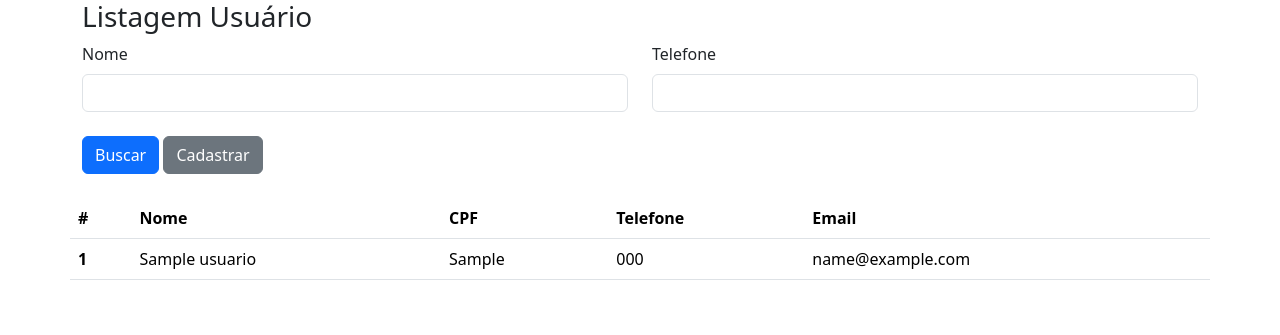
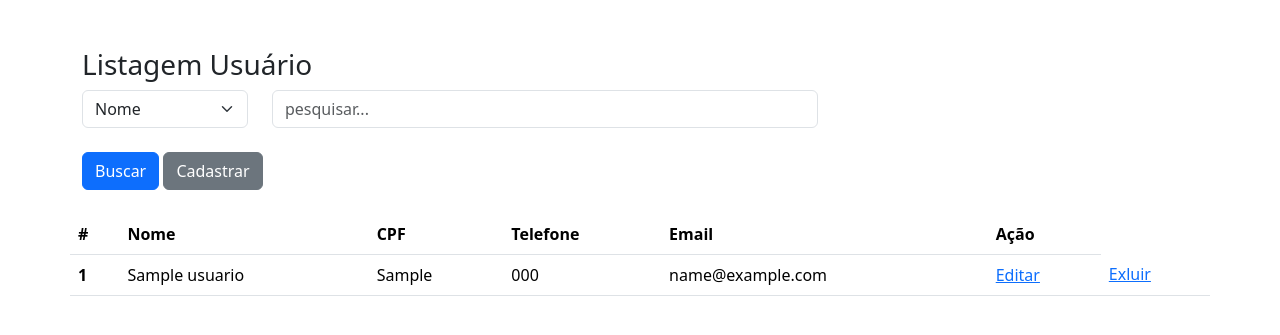
Before and after one commit to Orelha-Gamerr/pweb1_2025_1, a PHP site: page /php/UsuarioList.php in a window 1280 px wide. Shown: the top 335 px of the page. Run offline with PHP 8.4, Linux system fonts and the light colour scheme; tables that the repository leaves empty or names only in its code hold one stand-in row (values such as "Sample post").

Commit message:
aulda dia 21

```diff
--- a/php/site/admin/UsuarioForm.php
+++ b/php/site/admin/UsuarioForm.php
@@ -21,6 +21,10 @@
             $db->store($_POST);
 
             header('location:./UsuarioList.php');
+        }
+
+        if(!empty($_GET['id'])){
+            $data = $db->find($_GET['id']);
         }
     ?>
 
--- a/php/site/admin/UsuarioList.php
+++ b/php/site/admin/UsuarioList.php
@@ -17,28 +17,38 @@
 
         $db = new db('usuario');
 
-        $dados = $db->all();
+        if(!empty($_GET['id'])){
+            $db->destroy($_GET['id']);
+        };
+
+        if(!empty($_POST)){
+            $dados = $db->search($_POST);
+        }else{
+            $dados = $db->all();
+        }
 
     ?>
 
     <body>
 
-        <div class="container">
+        <div class="container mt-5">
             <div class="row">
                 <h3>Listagem Usuário</h3>
                 <!--http://localhost/php/site/admin/UsuarioList.php-->
 
-                <form action="" method="post">
+                <form action="./UsuarioList.php" method="post">
 
                     <div class="row">
-                        <div class="col-md-6">
-                            <label for="" class="form-label">Nome</label>
-                            <input type="text" name="nome" class="form-control">
+                        <div class="col-md-2">
+                            <select name="tipo" class="form-select">
+                                <option value="nome">Nome</option>
+                                <option value="nome">CPF</option>
+                                <option value="nome">Telefone</option>
+                            </select>
                         </div>
 
                         <div class="col-md-6">
-                            <label for="" class="form-label">Telefone</label>
-                            <input type="text" name="telefone" class="form-control">
+                            <input type="text" name="valor" placeholder="pesquisar..." class="form-control">
                         </div>
                     </div>
 
@@ -59,6 +69,7 @@
                         <th scope="col">CPF</th>
                         <th scope="col">Telefone</th>
                         <th scope="col">Email</th>
+                        <th scope="col">Ação</th>
                     </tr>
                 </thead>
                 <tbody>
@@ -71,6 +82,15 @@
                                 <td>$item->cpf</td>
                                 <td>$item->telefone</td>
                                 <td>$item->email</td>
+                                <td>
+                                    <a href='./UsuarioForm.php?id=$item->id'>Editar</a>
+                                </td>
+                                <td>
+                                    <a
+                                        onclick='return confirm(\"Deseja Excluir?\")'
+                                        href='./UsuarioList.php?id=$item->id'>Exluir
+                                    </a>
+                                </td>
                             </tr>
                             ";
                         }
```
Also changed, not shown: php/site/admin/db.class.php (+73 -0 lines).
